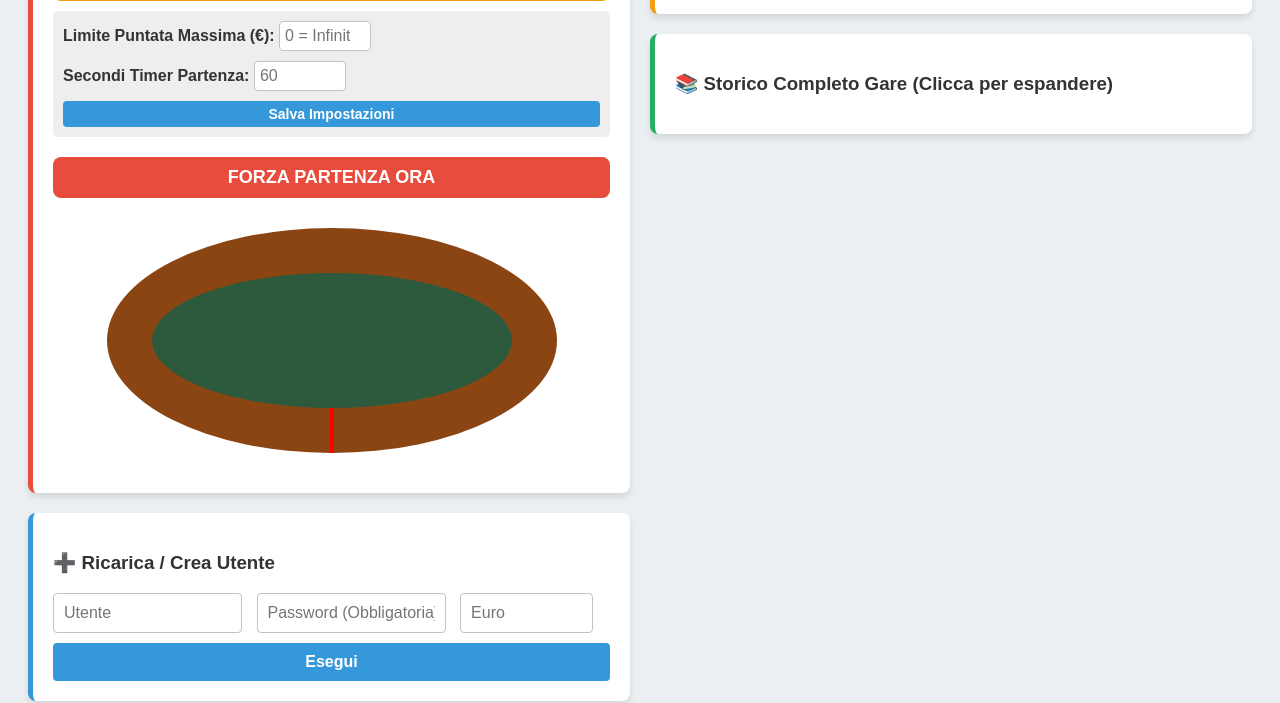
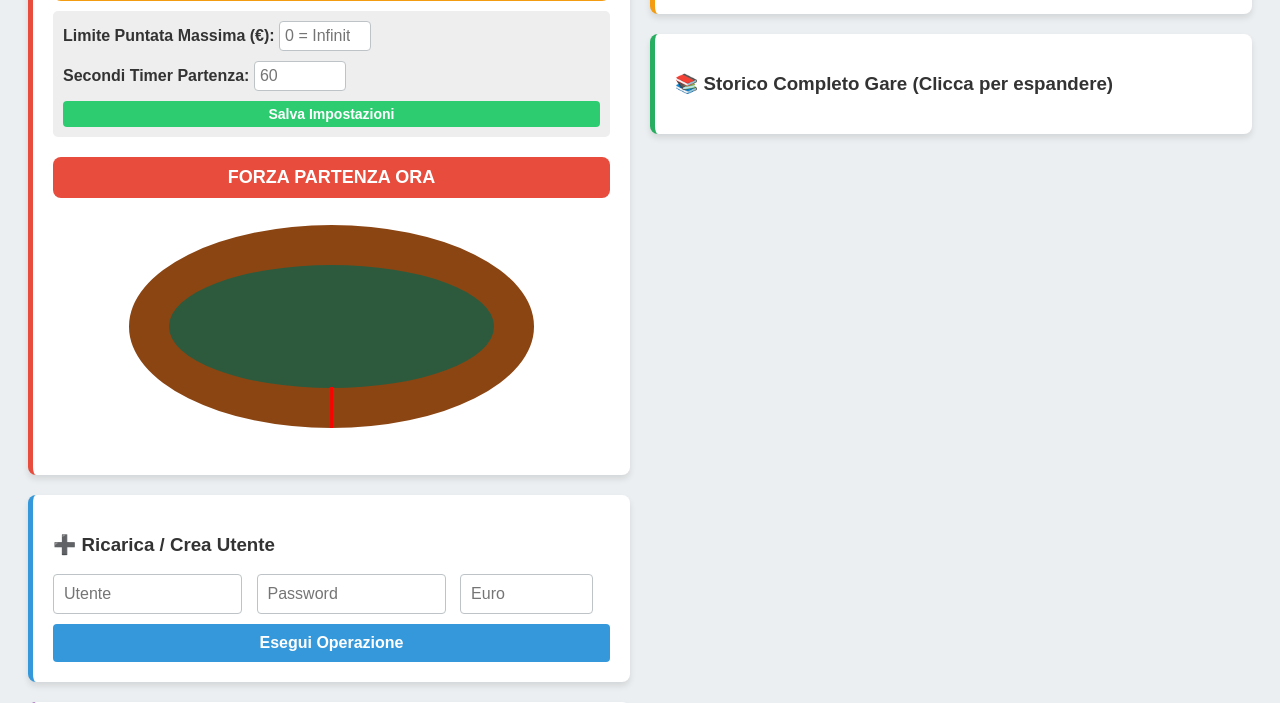
Before and after one commit to pietrolmb/bet-horses-app, a Flask app: page /admin in a window 1280 px wide. Shown: the part 330-1033 px from the top of the page. Run offline with Flask 3, Linux system fonts and the light colour scheme; some libraries are stand-ins or nearby versions.

Commit message:
admin.html

```diff
--- a/templates/admin.html
+++ b/templates/admin.html
@@ -16,12 +16,10 @@
         th, td { padding: 8px; border: 1px solid #ddd; text-align: left; font-size:14px;}
         th { background: #34495e; color: white; }
 
-        /* Pista Admin con CSS Ellisse Perfetta */
-        #pista-container {
-            width: 450px; height: 225px; background: #2d5a3c; border-radius: 50%;
-            position: relative; border: 45px solid #8B4513; margin: auto; overflow:visible; box-sizing: border-box; z-index: 1;
-        }
-        .traguardo { position: absolute; bottom: -45px; left: 50%; width: 4px; height: 45px; background: red; transform: translateX(-50%);}
+        /* Pista Admin con CSS Ellisse Perfetta e Wrapper Isolato */
+        #pista-wrapper { width: 450px; height: 225px; position: relative; margin: 30px auto; zoom: 0.9;}
+        #pista-bg { width: 100%; height: 100%; background: #2d5a3c; border-radius: 50%; border: 45px solid #8B4513; box-sizing: border-box; position: absolute; top:0; left:0;}
+        .traguardo { position: absolute; bottom: 0; left: 50%; width: 4px; height: 45px; background: red; transform: translateX(-50%);}
         .cavallo { width: 14px; height: 14px; border-radius: 50%; position: absolute; border: 1px solid #fff; font-size: 8px; font-weight: bold; color: black; display: flex; align-items: center; justify-content: center; z-index: 20; transition: all 0.12s linear;}
 
         .race-history-card { background: #fdfdfd; border: 1px solid #ccc; border-radius: 5px; margin-bottom: 10px; }
@@ -54,21 +52,23 @@
                         <b>Secondi Timer Partenza:</b>
                         <input type="number" id="set-timer-dur" style="width: 80px; padding: 5px;" placeholder="60">
                     </div>
-                    <button onclick="salvaImpostazioni()" style="padding: 5px 10px; font-size: 14px;">Salva Impostazioni</button>
+                    <button onclick="salvaImpostazioni()" style="padding: 5px 10px; font-size: 14px; background:#2ecc71;">Salva Impostazioni</button>
                 </div>
 
                 <button class="btn-forza" onclick="forzaPartenza()">FORZA PARTENZA ORA</button>
-                <div style="margin-top:30px; margin-bottom:20px;">
-                    <div id="pista-container"><div class="traguardo"></div></div>
+
+                <div id="pista-wrapper">
+                    <div id="pista-bg"></div>
+                    <div class="traguardo"></div>
                 </div>
             </div>
 
             <div class="card" style="border-left: 5px solid #3498db;">
                 <h3>➕ Ricarica / Crea Utente</h3>
                 <input type="text" id="nuovo-user" placeholder="Utente" style="width: 30%;">
-                <input type="text" id="nuova-pass" placeholder="Password (Obbligatoria)" style="width: 30%;">
+                <input type="text" id="nuova-pass" placeholder="Password" style="width: 30%;">
                 <input type="number" id="importo" placeholder="Euro" style="width: 20%;">
-                <button onclick="gestioneSoldi()" style="margin-top: 10px; width: 100%;">Esegui</button>
+                <button onclick="gestioneSoldi()" style="margin-top: 10px; width: 100%;">Esegui Operazione</button>
             </div>
 
             <div class="card" style="border-left: 5px solid #9b59b6;">
@@ -183,7 +183,7 @@
                 tbodyUtenti.innerHTML += `<tr><td><b>${nomeUtente}</b></td><td>${parseFloat(datiUtente.wallet).toFixed(2)} €</td><td>${isOnline}</td></tr>`;
             }
 
-            const pista = document.getElementById('pista-container');
+            const pistaWrapper = document.getElementById('pista-wrapper');
             if(r.status === "waiting" && r.bets.length === 0) {
                 document.querySelectorAll('.cavallo').forEach(e => e.remove());
                 cavalliElements = {};
@@ -192,13 +192,11 @@
                 if(!cavalliElements[h.id] && r.status === "waiting") {
                     const d = document.createElement('div');
                     d.className = 'cavallo'; d.style.backgroundColor = h.colore; d.innerText = h.id;
-                    pista.appendChild(d);
+                    pistaWrapper.appendChild(d);
                     cavalliElements[h.id] = d;
 
-                    const centerX = 225;
-                    const centerY = 112.5;
-                    const laneX = 217 - (index * 3);
-                    const laneY = 105 - (index * 3);
+                    const centerX = 225; const centerY = 112.5;
+                    const laneX = 216 - (index * 2.8); const laneY = 104 - (index * 2.8);
                     const startX = centerX + laneX * Math.cos(Math.PI / 2);
                     const startY = centerY + laneY * Math.sin(Math.PI / 2);
                     d.style.left = (startX - 7) + 'px'; d.style.top = (startY - 7) + 'px';
@@ -209,10 +207,8 @@
         socket.on('race_update', (pos) => {
             let index = 0;
             Object.keys(pos).forEach(id => {
-                const centerX = 225;
-                const centerY = 112.5;
-                const laneX = 217 - (index * 3);
-                const laneY = 105 - (index * 3);
+                const centerX = 225; const centerY = 112.5;
+                const laneX = 216 - (index * 2.8); const laneY = 104 - (index * 2.8);
                 const x = centerX + laneX * Math.cos(pos[id] + Math.PI / 2);
                 const y = centerY + laneY * Math.sin(pos[id] + Math.PI / 2);
                 if(cavalliElements[id]) { cavalliElements[id].style.left = (x - 7) +'px'; cavalliElements[id].style.top = (y - 7) +'px'; }
```
